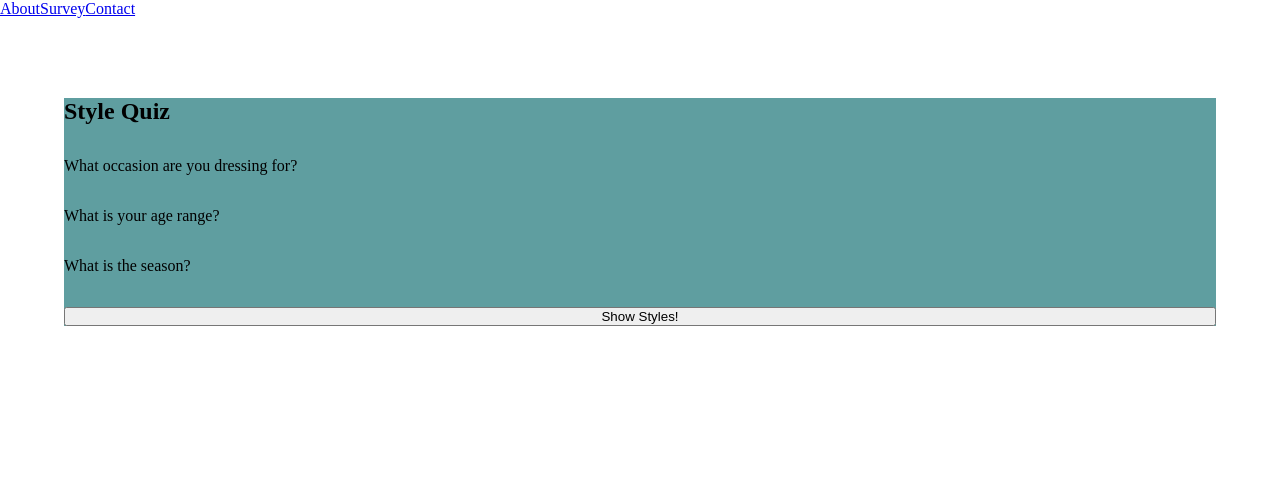
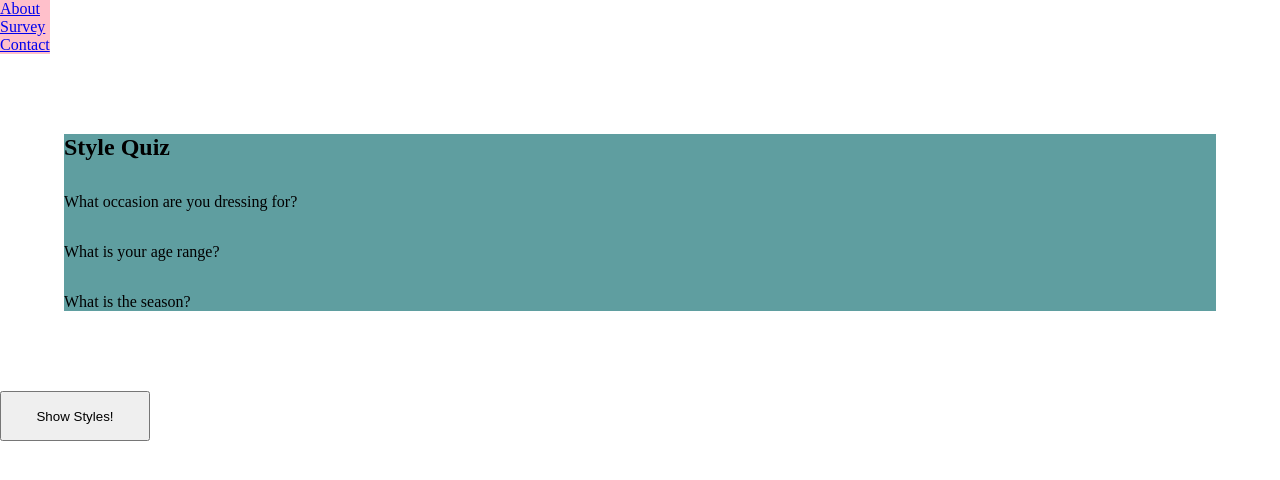
Before and after one commit to mnygit/whereme_project, a React (Create React App) app: page / in a window 1280 px wide. Shown: the top 480 px of the page. Built offline with nearby package versions, Linux system fonts and the light colour scheme.

Commit message:
updating header component

```diff
--- a/src/Header.js
+++ b/src/Header.js
@@ -6,9 +6,11 @@ const Header = () => {
     return (
         <div>
         <nav>
-        <a href="#">About</a>
-        <a href="#">Survey</a>
-        <a href="#">Contact</a>
+        <ul>
+        <li><a href="#">About</a></li>
+        <li><a href="#">Survey</a></li>
+        <li><a href="#">Contact</a></li>
+        </ul>
         </nav>
         </div>
 
--- a/src/SurveyForm.js
+++ b/src/SurveyForm.js
@@ -4,18 +4,17 @@ import './index.css';
 
 const SurveyForm = () => {
     return (
+      <div>
       <section className="quiz">
         <h2>Style Quiz</h2>
         <p>What occasion are you dressing for?</p>
         <p>What is your age range?</p>
         <p>What is the season?</p>
-        <button>Show Styles!</button>
-        {/* <div>
-          <video src={} />
-        </div> */}
-
         </section>
-
+        <div>
+        <button class="btn">Show Styles!</button>
+        </div>
+        </div>
     );
   }
 
--- a/src/index.css
+++ b/src/index.css
@@ -13,3 +13,14 @@
     gap: 2rem;
     background-color: #5F9EA0;
    }
+
+   nav {
+       background-color: pink;
+       display: inline-block;
+
+   }
+
+   .btn {
+       width: 150px;
+       height: 50px;
+   }
```
